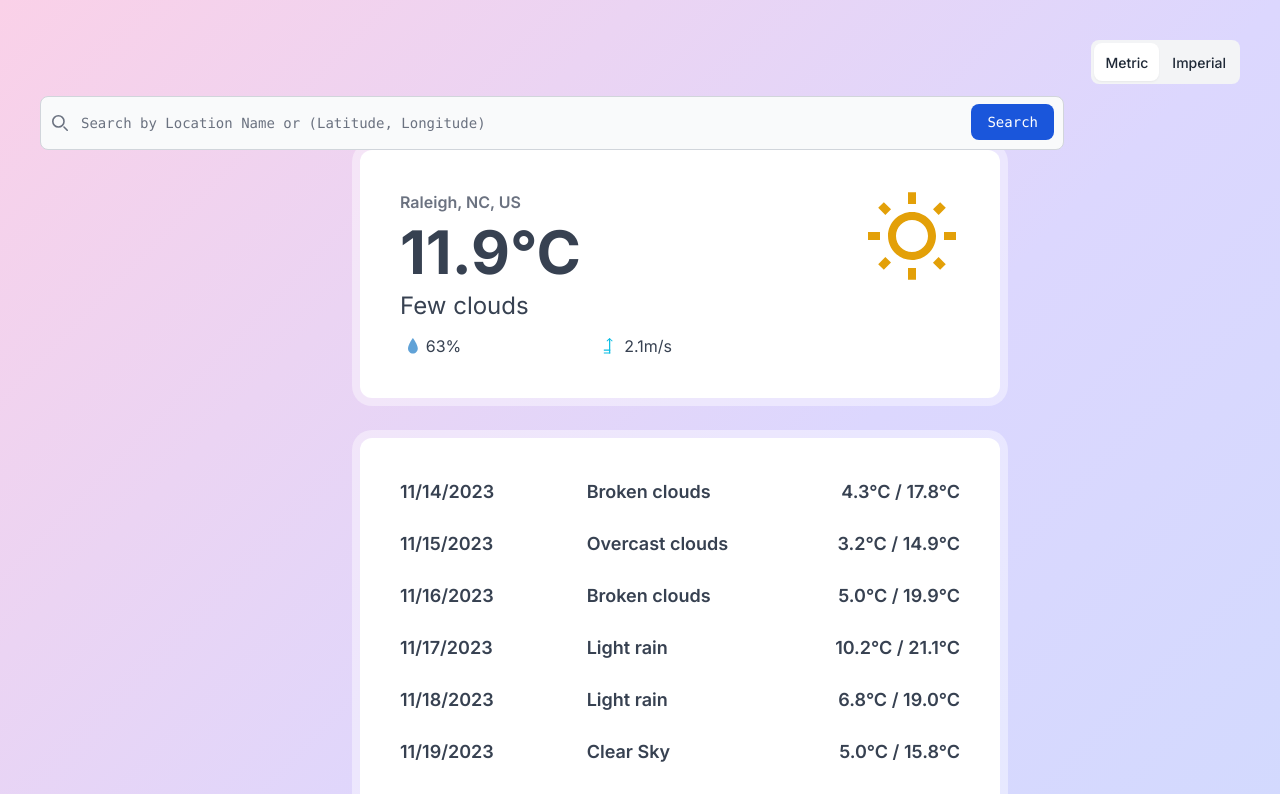
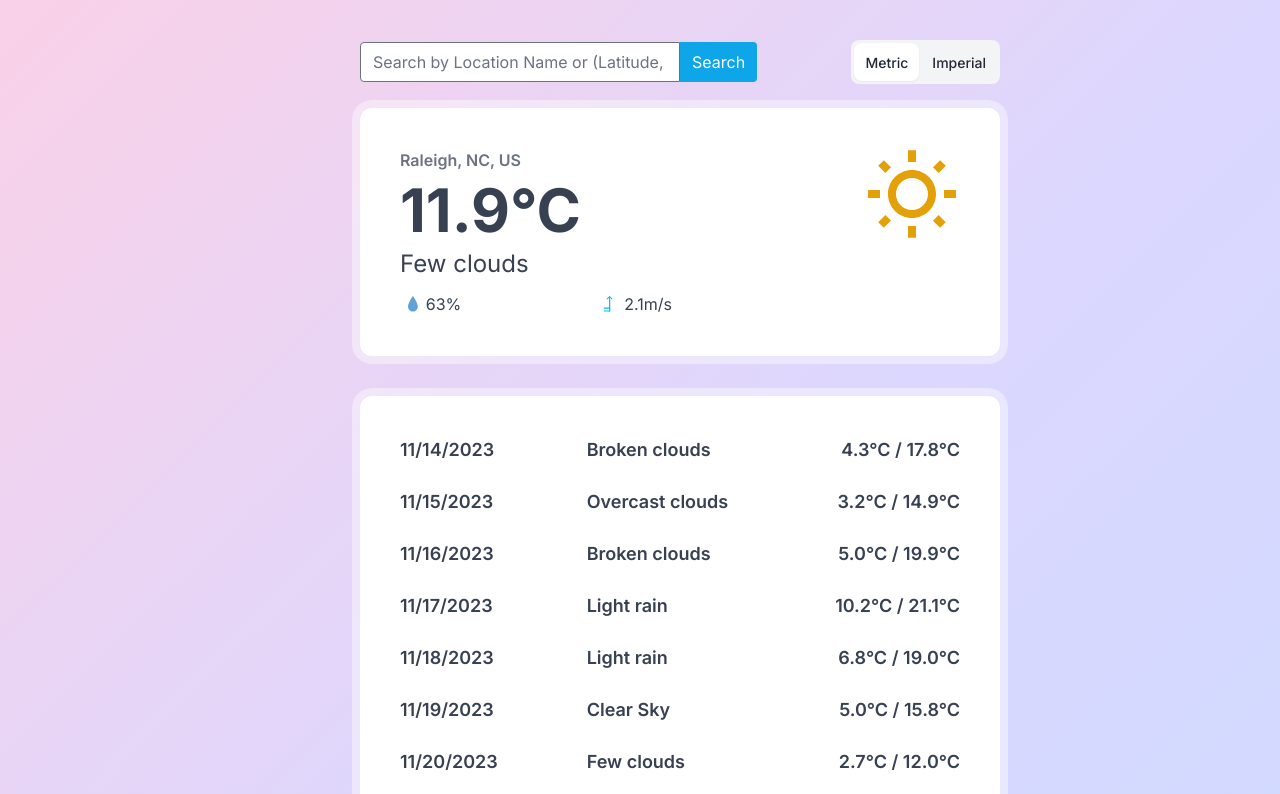
Before and after one commit to zbluewave/weather_forecast_web_app, a Next.js app: page / in a window 1280 px wide. Shown: the top 794 px of the page. Built offline with nearby package versions, Linux system fonts and the light colour scheme.

Commit message:
adjustment on layout

```diff
--- a/src/app/page.tsx
+++ b/src/app/page.tsx
@@ -6,9 +6,15 @@ import UnitToggle from "@/components/weather/unitToggle";
 export default function Home() {
     return (
         <div className="min-h-screen text-gray-700 p-10 bg-gradient-to-br from-pink-200 via-purple-200 to-indigo-200">
-            <UnitToggle />
-            <WeatherSearchBar />
-            <WeatherDisplay />
+            <div className="flex justify-center w-screen">
+                <div className="flex max-w-screen-sm items-center justify-between w-screen">
+                    <WeatherSearchBar />
+                    <UnitToggle />
+                </div>
+            </div>
+            <div className="mt-6 w-screen">
+                <WeatherDisplay />
+            </div>
         </div>
     )
 }
--- a/src/components/weather/unitToggle.tsx
+++ b/src/components/weather/unitToggle.tsx
@@ -3,7 +3,6 @@ import {Unit} from "@/interfaces/unit";
 import {useUnitContext} from "@/context/unitContext";
 
 export const UnitToggle = () => {
-
     const { unit, setUnit } = useUnitContext();
 
     const onChange = (e: React.ChangeEvent<HTMLInputElement>) => {
@@ -11,21 +10,21 @@ export const UnitToggle = () => {
     }
 
     return (
-        <div className="flex justify-end mb-3">
+        <div className="flex justify-end">
             <div id="toggle-count" className="p-0.5 inline-block bg-gray-100 rounded-lg dark:bg-gray-700">
-                <label htmlFor="toggle-count-monthly" className="relative inline-block py-2 px-3">
+                <label htmlFor="toggle-metric" className="relative inline-block py-2 px-3">
                       <span className="inline-block relative z-10 text-sm font-medium text-gray-800 cursor-pointer dark:text-gray-200">
                         Metric
                       </span>
-                    <input id="toggle-count-monthly" name="toggle-count" type="radio" value="metric" checked={unit == 'metric'} onChange={onChange}
+                    <input id="toggle-metric" name="toggle-count" type="radio" value="metric" checked={unit == 'metric'} onChange={onChange}
                            className="absolute top-0 end-0 w-full h-full border-transparent bg-transparent bg-none text-transparent rounded-lg cursor-pointer before:absolute before:inset-0 before:w-full before:h-full before:rounded-lg focus:ring-offset-0 checked:before:bg-white checked:before:shadow-sm checked:bg-none focus:ring-transparent dark:checked:before:bg-gray-800 dark:focus:ring-offset-transparent"
                     />
                 </label>
-                <label htmlFor="toggle-count-annual" className="relative inline-block py-2 px-3">
+                <label htmlFor="toggle-imperial" className="relative inline-block py-2 px-3">
                     <span className="inline-block relative z-10 text-sm font-medium text-gray-800 cursor-pointer dark:text-gray-200">
                         Imperial
                     </span>
-                    <input id="toggle-count-annual" name="toggle-count" type="radio" value="imperial" checked={unit == 'imperial'} onChange={onChange}
+                    <input id="toggle-imperial" name="toggle-count" type="radio" value="imperial" checked={unit == 'imperial'} onChange={onChange}
                            className="absolute top-0 end-0 w-full h-full border-transparent bg-transparent bg-none text-transparent rounded-lg cursor-pointer before:absolute before:inset-0 before:w-full before:h-full before:rounded-lg focus:ring-offset-0 checked:before:bg-white checked:before:shadow-sm checked:bg-none focus:ring-transparent dark:checked:before:bg-gray-800 dark:focus:ring-offset-transparent"
                     />
                 </label>
--- a/src/components/weather/weatherDisplay.tsx
+++ b/src/components/weather/weatherDisplay.tsx
@@ -15,12 +15,11 @@ interface CurrentWeatherProps {
 
 export const WeatherDisplay = (props: CurrentWeatherProps) => {
     const { query } = useWeatherSearchContext();
+    const { unit } = useUnitContext();
     const {isLoading, data} = useQuery<WeatherAndForecastData>({
         queryKey: ["searchCurrentWeather", query],
-        queryFn:() => fetchWeatherAndForecast(query),
+        queryFn:() => fetchWeatherAndForecast(query, unit),
     });
-
-    const { unit } = useUnitContext();
 
     if (isLoading) {
         return <div>Loading...</div>;
@@ -31,7 +30,7 @@ export const WeatherDisplay = (props: CurrentWeatherProps) => {
     }
 
     return (
-        <div className="flex flex-col items-center justify-center w-screen">
+        <div className="flex flex-col items-center justify-center">
             <WeatherCard currentWeather={data.currentWeatherData} location={data.location} unit={unit} />
             <WeatherForecastCard forecasts={data.forecasts} unit={unit} />
         </div>
--- a/src/components/weather/weatherSearchBar.tsx
+++ b/src/components/weather/weatherSearchBar.tsx
@@ -13,26 +13,15 @@ export const WeatherSearchBar = () => {
     }
 
   return (
-      <div className="z-10 max-w-5xl w-full items-center justify-between font-mono text-sm">
-          <form onSubmit={handleSubmit}>
-              <div className="relative w-full">
-                  <div className="absolute inset-y-0 start-0 flex items-center ps-3 pointer-events-none">
-                      <svg className="w-4 h-4 text-gray-500 dark:text-gray-400" aria-hidden="true"
-                           xmlns="http://www.w3.org/2000/svg" fill="none" viewBox="0 0 20 20">
-                          <path stroke="currentColor" strokeLinecap="round" strokeLinejoin="round" strokeWidth="2"
-                                d="m19 19-4-4m0-7A7 7 0 1 1 1 8a7 7 0 0 1 14 0Z"/>
-                      </svg>
-                  </div>
-                  <input type="search" id="default-search" name="query"
-                         className="block w-full p-4 ps-10 text-sm text-gray-900 border border-gray-300 rounded-lg bg-gray-50 focus:ring-blue-500 focus:border-blue-500 dark:bg-gray-700 dark:border-gray-600 dark:placeholder-gray-400 dark:text-white dark:focus:ring-blue-500 dark:focus:border-blue-500"
-                         placeholder="Search by Location Name or (Latitude, Longitude)"
-                  />
-                  <button type="submit"
-                          className="text-white absolute end-2.5 bottom-2.5 bg-blue-700 hover:bg-blue-800 focus:ring-4 focus:outline-none focus:ring-blue-300 font-medium rounded-lg text-sm px-4 py-2 dark:bg-blue-600 dark:hover:bg-blue-700 dark:focus:ring-blue-800">Search
+      <form className="flex flex-col md:flex-row gap-3" onSubmit={handleSubmit}>
+          <div className="flex">
+              <input type="text" placeholder="Search by Location Name or (Latitude, Longitude)"
+                     className="w-full md:w-80 px-3 h-10 rounded-l focus:outline-none focus:border-sky-500"
+              />
+                  <button type="submit" className="bg-sky-500 text-white rounded-r px-2 md:px-3 py-0 md:py-1">Search
                   </button>
-              </div>
-          </form>
-      </div>
+          </div>
+      </form>
   );
 }
 
--- a/src/lib/weatherApi/fetchWeatherForecast.ts
+++ b/src/lib/weatherApi/fetchWeatherForecast.ts
@@ -1,9 +1,11 @@
 import { CurrentWeatherData, Location, DayWeatherForecastData } from "@/interfaces/weather";
 import { SUCCESS_RESPONSE } from './mockWetherBitForecastApiResponse';
+import {Unit} from "@/interfaces/unit";
 
 const API_TOKEN = '04a0a412c18c4a62aa163c10b52fe8c0';
-const fetchDaily = async (query: string) => {
-  const res = await fetch(`https://api.weatherbit.io/v2.0/forecast/daily?key=${API_TOKEN}&city=${query}&days=6`);
+const fetchDaily = async (query: string, unit: Unit) => {
+  const unitParam = unit === 'metric' ? 'M' : 'I';
+  const res = await fetch(`https://api.weatherbit.io/v2.0/forecast/daily?key=${API_TOKEN}&city=${query}&days=6&units=${unitParam}`);
   if (!res.ok) {
     // This will activate the closest `error.js` Error Boundary
     throw new Error('Failed to fetch data')
@@ -60,10 +62,10 @@ export interface WeatherRequestError {
   err_msg: string;
 }
 
-export const fetchWeatherAndForecast = async (query: string): Promise<WeatherAndForecastData> => {
+export const fetchWeatherAndForecast = async (query: string, unit: Unit): Promise<WeatherAndForecastData> => {
   let resp;
   if (false) {
-    resp = await fetchDaily(parseInput(query));
+    resp = await fetchDaily(parseInput(query), unit);
   } else {
     resp = SUCCESS_RESPONSE;
   }
```
